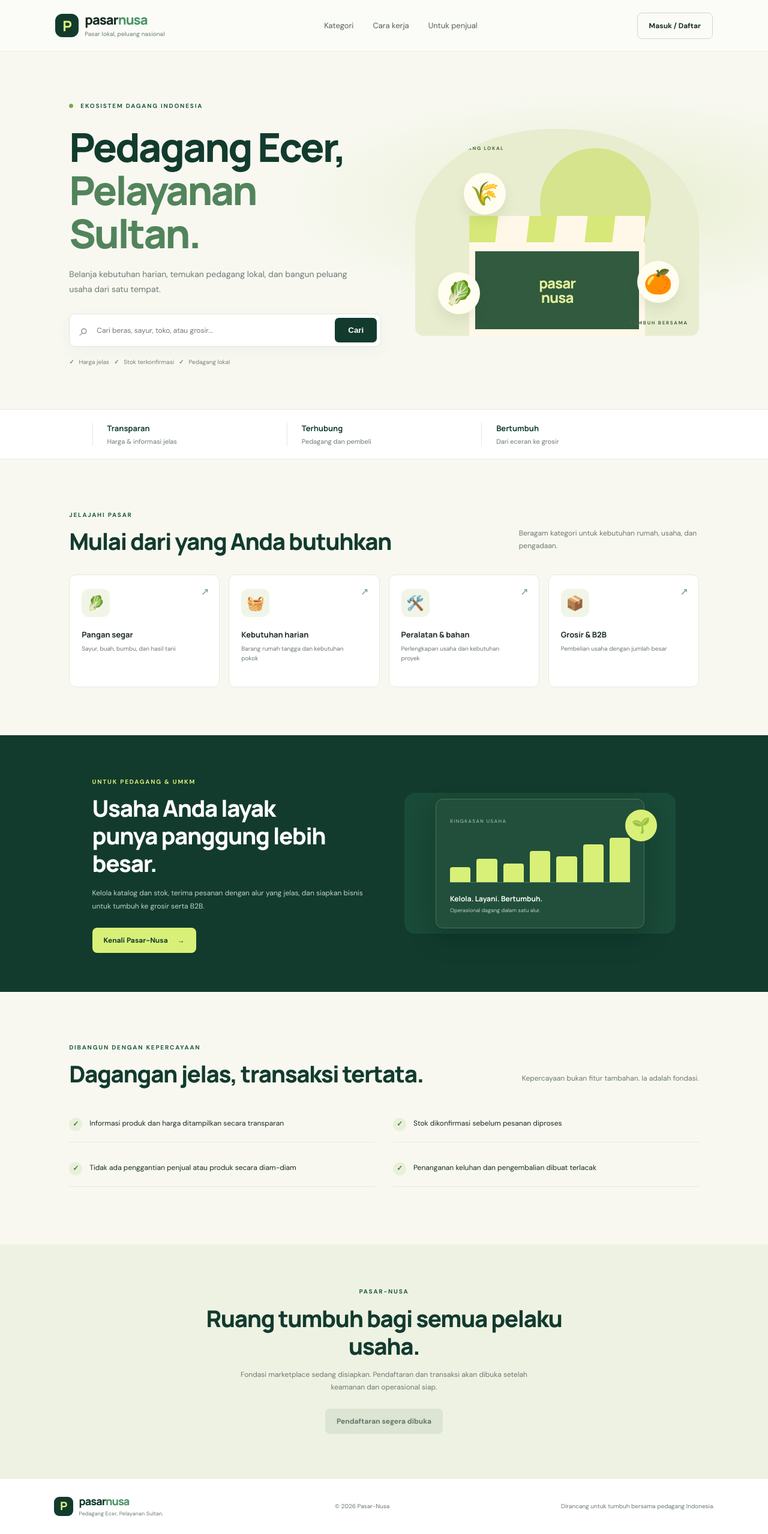
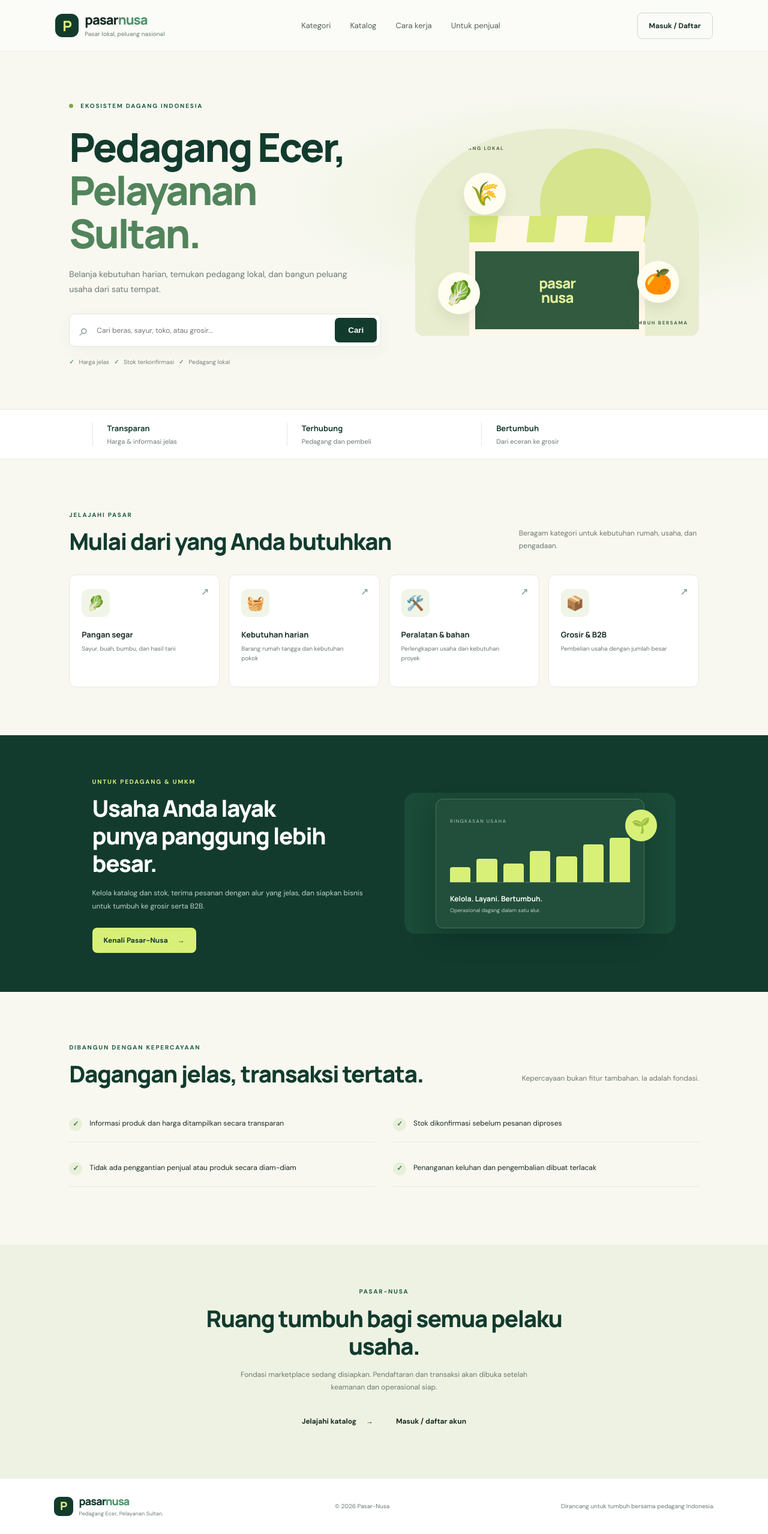
Before and after one commit to akvisomr-eng/Pasar-Nusa, a Next.js app: page / in a window 1280 px wide. Shown: the whole page at 60% size. Built offline with nearby package versions, Linux system fonts and the light colour scheme.

Commit message:
feat: connect storefront navigation to catalog and accounts

```diff
--- a/src/app/page.tsx
+++ b/src/app/page.tsx
@@ -19,8 +19,8 @@ export default function HomePage() {
     <main>
       <header className="topbar">
         <Link className="brand" href="/" aria-label="Pasar-Nusa beranda"><span className="brand-mark">P</span><span>pasar<span className="brand-accent">nusa</span><small>Pasar lokal, peluang nasional</small></span></Link>
-        <nav aria-label="Navigasi utama"><a href="#kategori">Kategori</a><a href="#cara-kerja">Cara kerja</a><a href="#penjual">Untuk penjual</a></nav>
-        <a className="button button-outline" href="#mulai">Masuk / Daftar</a>
+        <nav aria-label="Navigasi utama"><a href="#kategori">Kategori</a><Link href="/katalog">Katalog</Link><a href="#cara-kerja">Cara kerja</a><a href="#penjual">Untuk penjual</a></nav>
+        <Link className="button button-outline" href="/masuk">Masuk / Daftar</Link>
       </header>
       <section className="hero">
         <div className="hero-copy">
@@ -44,7 +44,7 @@ export default function HomePage() {
       </section>
       <section className="seller-section" id="penjual"><div><span className="eyebrow">UNTUK PEDAGANG & UMKM</span><h2>Usaha Anda layak<br/>punya panggung lebih besar.</h2><p>Kelola katalog dan stok, terima pesanan dengan alur yang jelas, dan siapkan bisnis untuk tumbuh ke grosir serta B2B.</p><a className="button button-light" href="#mulai">Kenali Pasar-Nusa <span>→</span></a></div><div className="seller-graphic"><div className="graphic-card"><span>RINGKASAN USAHA</span><div className="graphic-bars"><i></i><i></i><i></i><i></i><i></i><i></i><i></i></div><strong>Kelola. Layani. Bertumbuh.</strong><small>Operasional dagang dalam satu alur.</small></div><div className="floating-leaf">🌱</div></div></section>
       <section className="section principles" id="cara-kerja"><div className="section-heading"><div><span className="eyebrow">DIBANGUN DENGAN KEPERCAYAAN</span><h2>Dagangan jelas, transaksi tertata.</h2></div><p>Kepercayaan bukan fitur tambahan. Ia adalah fondasi.</p></div><ul>{principles.map((item) => <li key={item}><span>✓</span>{item}</li>)}</ul></section>
-      <section className="cta" id="mulai"><span className="eyebrow">PASAR-NUSA</span><h2>Ruang tumbuh bagi semua pelaku usaha.</h2><p>Fondasi marketplace sedang disiapkan. Pendaftaran dan transaksi akan dibuka setelah keamanan dan operasional siap.</p><span className="button button-disabled" aria-disabled="true">Pendaftaran segera dibuka</span></section>
+      <section className="cta" id="mulai"><span className="eyebrow">PASAR-NUSA</span><h2>Ruang tumbuh bagi semua pelaku usaha.</h2><p>Fondasi marketplace sedang disiapkan. Pendaftaran dan transaksi akan dibuka setelah keamanan dan operasional siap.</p><div className="cta-actions"><Link className="button button-dark" href="/katalog">Jelajahi katalog <span>→</span></Link><Link className="button button-cta-outline" href="/masuk">Masuk / daftar akun</Link></div></section>
       <footer><Link className="brand brand-footer" href="/"><span className="brand-mark">P</span><span>pasar<span className="brand-accent">nusa</span><small>Pedagang Ecer, Pelayanan Sultan.</small></span></Link><span>© {new Date().getFullYear()} Pasar-Nusa</span><span>Dirancang untuk tumbuh bersama pedagang Indonesia.</span></footer>
     </main>
   );
```
